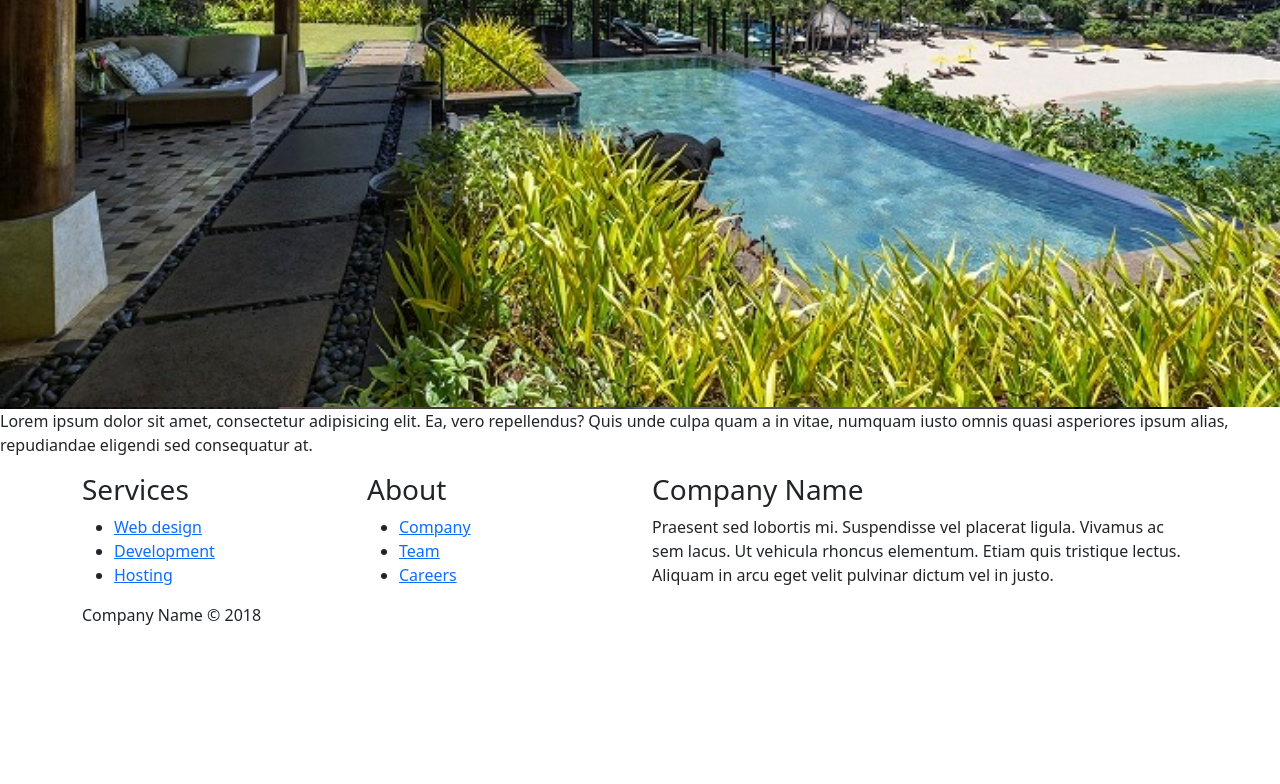
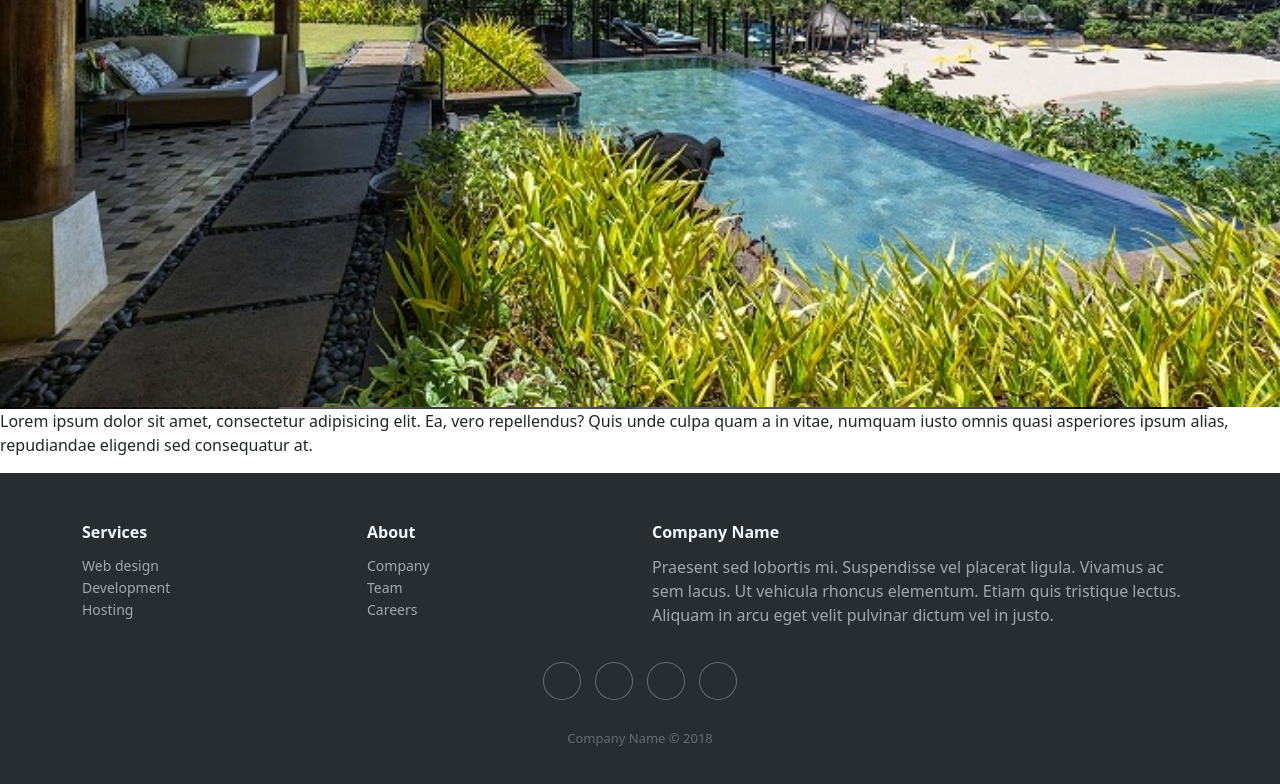
Before and after one commit to roninc32/Group-9, a plain HTML site: page index.html in a window 1280 px wide. Shown: the part 503-1287 px from the top of the page. Before the commit the page ends 1146 px from the top, so only its background shows below. Drawn offline with nearby package versions, Linux system fonts and the light colour scheme.

Commit message:
css footer

```diff
--- a/stylesheet.css
+++ b/stylesheet.css
@@ -2,3 +2,95 @@ img {
 	height: 600;
 	width: 1000px;
 }
+
+/* footer CSS */
+
+.footer-dark {
+	padding:50px 0;
+	color:#f0f9ff;
+	background-color:#282d32;
+  }
+
+  .footer-dark h3 {
+	margin-top:0;
+	margin-bottom:12px;
+	font-weight:bold;
+	font-size:16px;
+  }
+
+  .footer-dark ul {
+	padding:0;
+	list-style:none;
+	line-height:1.6;
+	font-size:14px;
+	margin-bottom:0;
+  }
+
+  .footer-dark ul a {
+	color:inherit;
+	text-decoration:none;
+	opacity:0.6;
+  }
+
+  .footer-dark ul a:hover {
+	opacity:0.8;
+  }
+
+  @media (max-width:767px) {
+	.footer-dark .item:not(.social) {
+	  text-align:center;
+	  padding-bottom:20px;
+	}
+  }
+
+  .footer-dark .item.text {
+	margin-bottom:36px;
+  }
+
+  @media (max-width:767px) {
+	.footer-dark .item.text {
+	  margin-bottom:0;
+	}
+  }
+
+  .footer-dark .item.text p {
+	opacity:0.6;
+	margin-bottom:0;
+  }
+
+  .footer-dark .item.social {
+	text-align:center;
+  }
+
+  @media (max-width:991px) {
+	.footer-dark .item.social {
+	  text-align:center;
+	  margin-top:20px;
+	}
+  }
+
+  .footer-dark .item.social > a {
+	font-size:20px;
+	width:36px;
+	height:36px;
+	line-height:36px;
+	display:inline-block;
+	text-align:center;
+	border-radius:50%;
+	box-shadow:0 0 0 1px rgba(255,255,255,0.4);
+	margin:0 8px;
+	color:#fff;
+	opacity:0.75;
+  }
+
+  .footer-dark .item.social > a:hover {
+	opacity:0.9;
+  }
+
+  .footer-dark .copyright {
+	text-align:center;
+	padding-top:24px;
+	opacity:0.3;
+	font-size:13px;
+	margin-bottom:0;
+  }
```
